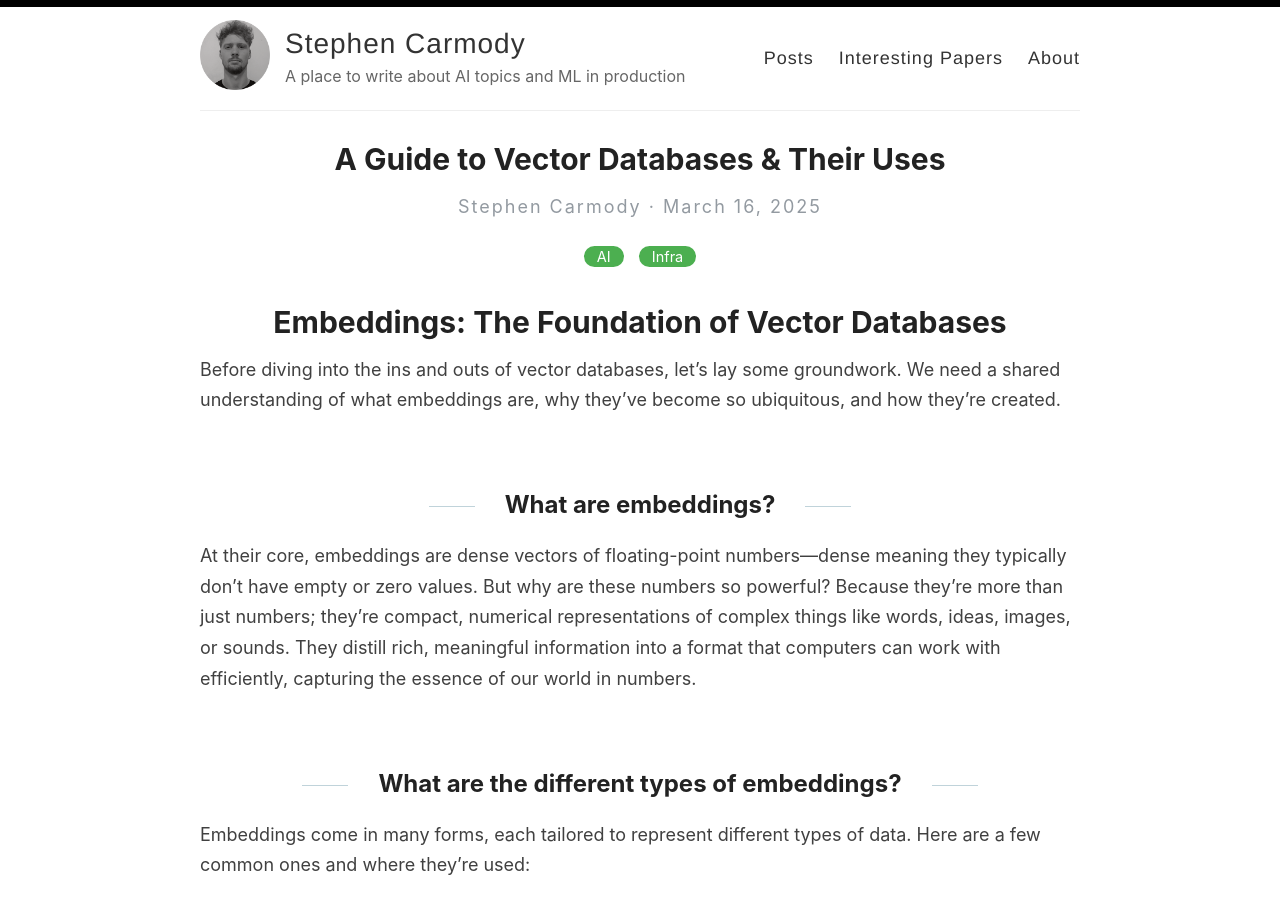
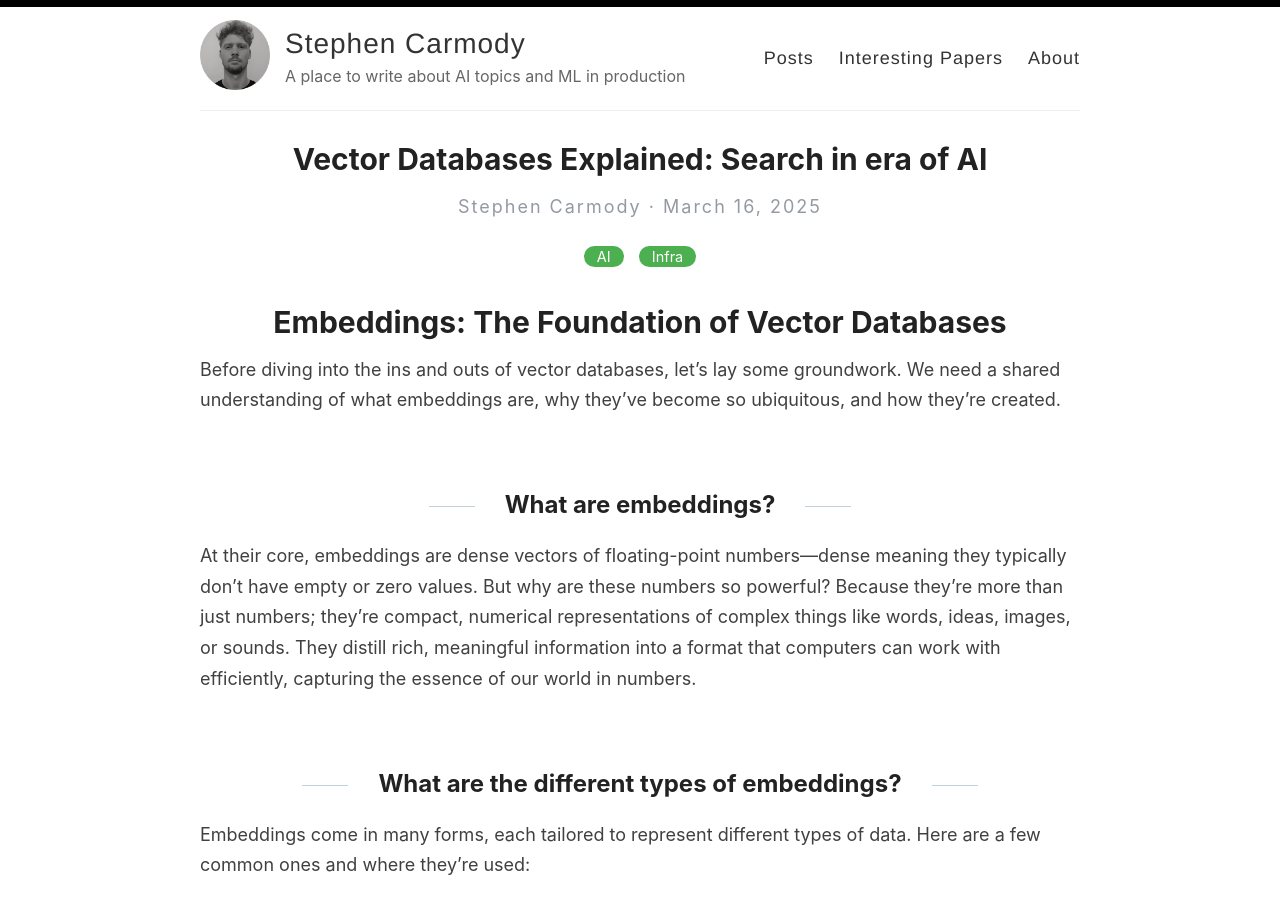
Before and after one commit to stephenCarmody/stephenCarmody.github.io, a Jekyll site: the page built from _posts/2025-03-16-vector-databases.md, in a window 1280 px wide and 900 px high. Built offline with Jekyll 4.4.1, drawn with Linux system fonts in a browser that asks for light colours.

Commit message:
chore: minor changes

```diff
--- a/_posts/2025-03-16-vector-databases.md
+++ b/_posts/2025-03-16-vector-databases.md
@@ -1,6 +1,6 @@
 ---
 layout: post
-title: 'A Guide to Vector Databases & Their Uses'
+title: 'Vector Databases Explained: Search in era of AI'
 categories: [AI, Infra]
 ---
 
```
Also changed, not shown: README.md (deleted).
